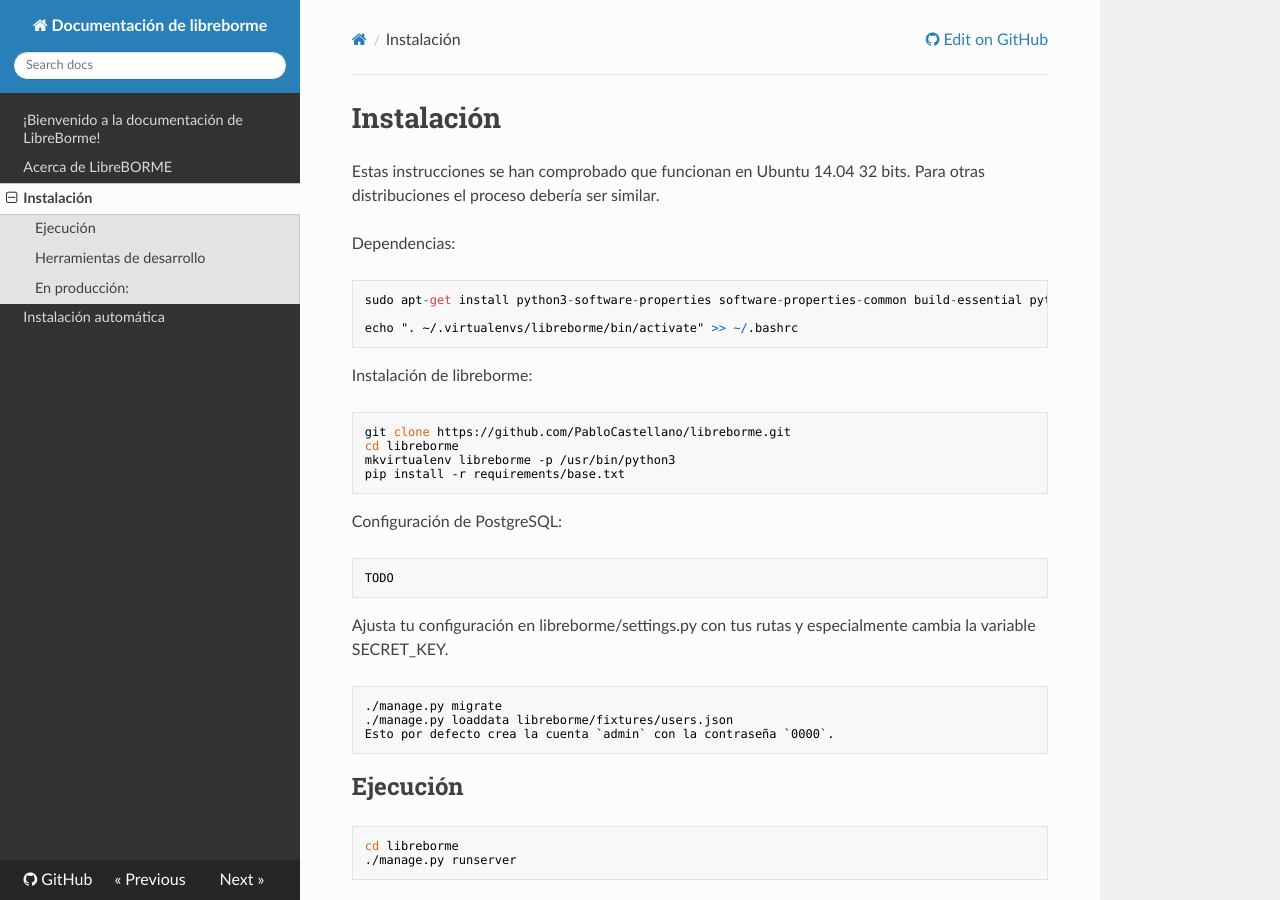
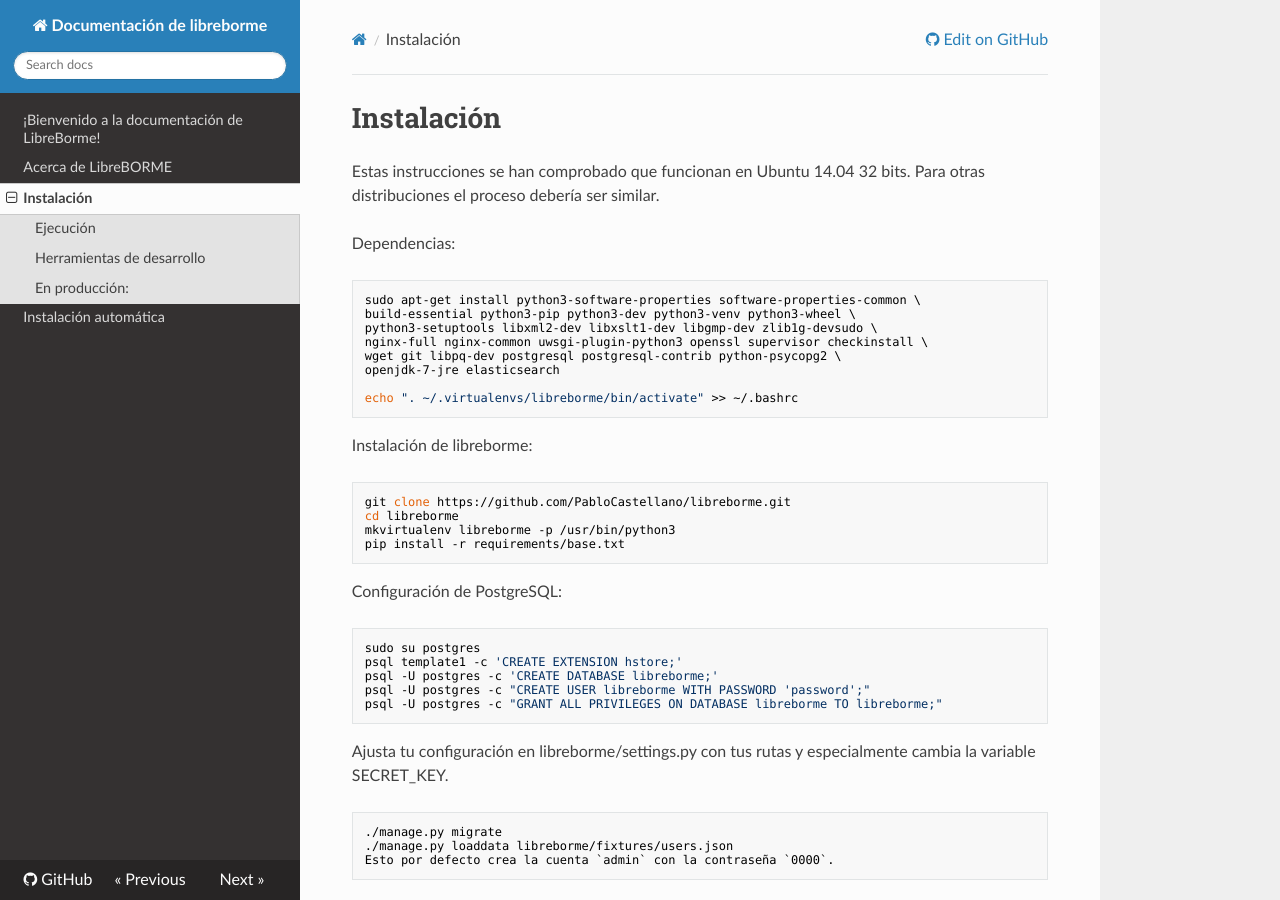
Before and after one commit to PabloCastellano/libreborme, an MkDocs documentation site: the page built from docs/installation.md, in a window 1280 px wide and 900 px high. Built offline with MkDocs 1.6.1, drawn with Linux system fonts in a browser that asks for light colours; nearby versions of some CDN libraries; old or Windows-style settings are respelled for this version of MkDocs.

Commit message:
docs install postgresql

```diff
--- a/docs/installation.md
+++ b/docs/installation.md
@@ -17,7 +22,11 @@
 
 Configuración de PostgreSQL:
 
-    TODO
+    sudo su postgres
+    psql template1 -c 'CREATE EXTENSION hstore;'
+    psql -U postgres -c 'CREATE DATABASE libreborme;'
+    psql -U postgres -c "CREATE USER libreborme WITH PASSWORD 'password';"
+    psql -U postgres -c "GRANT ALL PRIVILEGES ON DATABASE libreborme TO libreborme;"
 
 Ajusta tu configuración en libreborme/settings.py con tus rutas y especialmente cambia la variable SECRET_KEY.
 
```
Also changed, not shown: other parts of docs/installation.md (+6 -1 lines).
